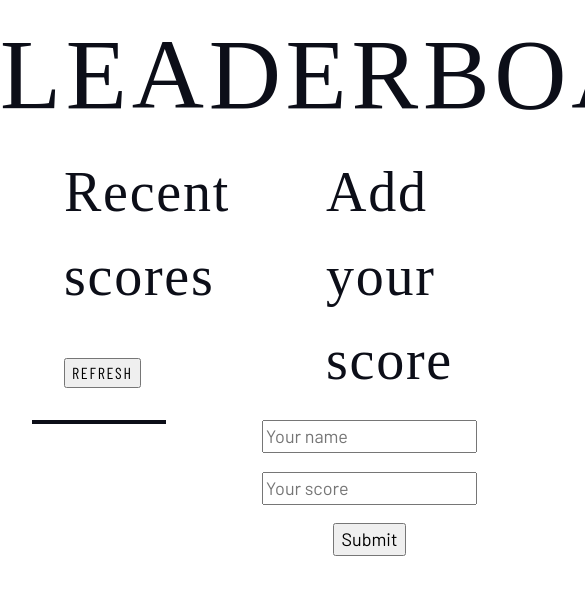
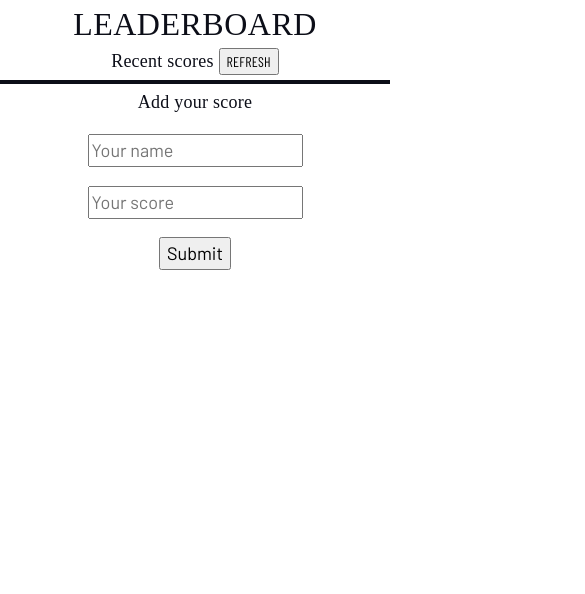
Before and after one commit to OmarMWarraich/Leaderboard, a website built with webpack: page src/index.html in a window 390 px wide. Shown: the top 594 px of the page, 585 px wide, since content can reach past the window. Built offline with nearby package versions, Linux system fonts and the light colour scheme; no server answers; a web font is replaced by a local one.

Commit message:
style: Mobile responsive

```diff
--- a/src/modules/getScores.js
+++ b/src/modules/getScores.js
@@ -8,7 +8,7 @@ const renderGames = () => {
   let html = '';
   // eslint-disable-next-line no-restricted-syntax
   for (const game of gamesArray) {
-    html += `<li>${game.user}: ${game.score}</li>`;
+    html += `<li class="score-list">${game.user}: ${game.score}</li>`;
   }
   if (scores !== null) {
     scores.innerHTML = html;
--- a/src/style.css
+++ b/src/style.css
@@ -132,7 +132,11 @@ h2 {
   border: 2px solid hsl(var(--clr-dark));
 }
 
-#recent-scores li {
+.score-list {
+  display: flex;
+  flex-direction: column;
+  justify-content: space-between;
+  align-items: center;
   margin-right: 2rem;
 }
 
@@ -155,3 +159,38 @@ h2 {
 #submit {
   margin-top: 1.15rem;
 }
+
+@media screen and (max-width: 768px) {
+  h1 {
+    font-size: var(--fs-600);
+    letter-spacing: 0.5px;
+    text-align: center;
+  }
+
+  h2 {
+    font-size: var(--fs-400);
+    letter-spacing: 0.25px;
+    text-align: center;
+    margin: auto;
+  }
+
+  #refresh {
+    font-size: var(--fs-200);
+    letter-spacing: 0.25px;
+  }
+
+  .grid {
+    display: flex;
+    flex-direction: column;
+  }
+
+  #recent-scores {
+    border: 2px solid hsl(var(--clr-dark));
+    margin: 5px auto;
+  }
+
+  .score-list {
+    margin-bottom: 1px;
+  }
+
+}
```
Also changed, not shown: dist/index.bundle.js.
